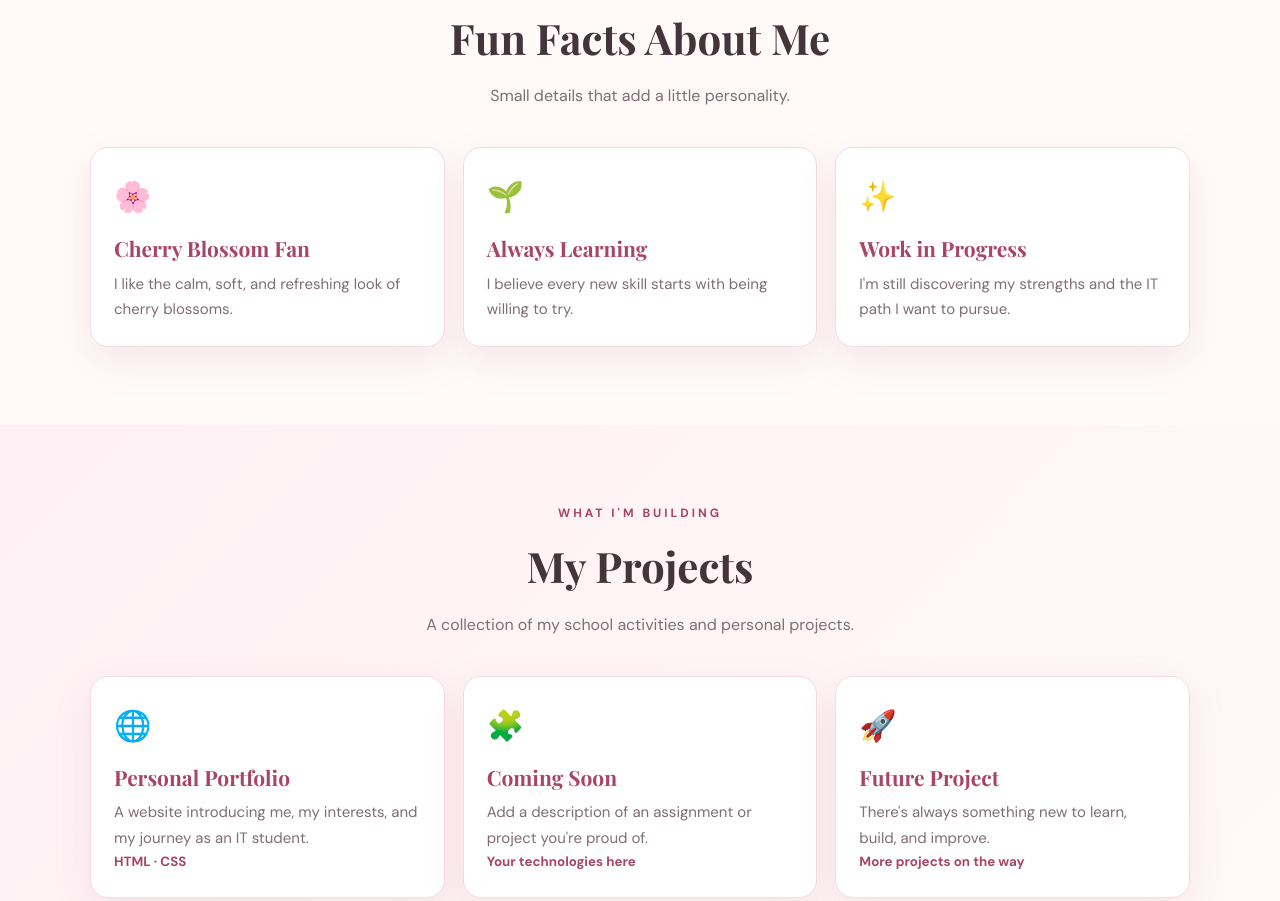
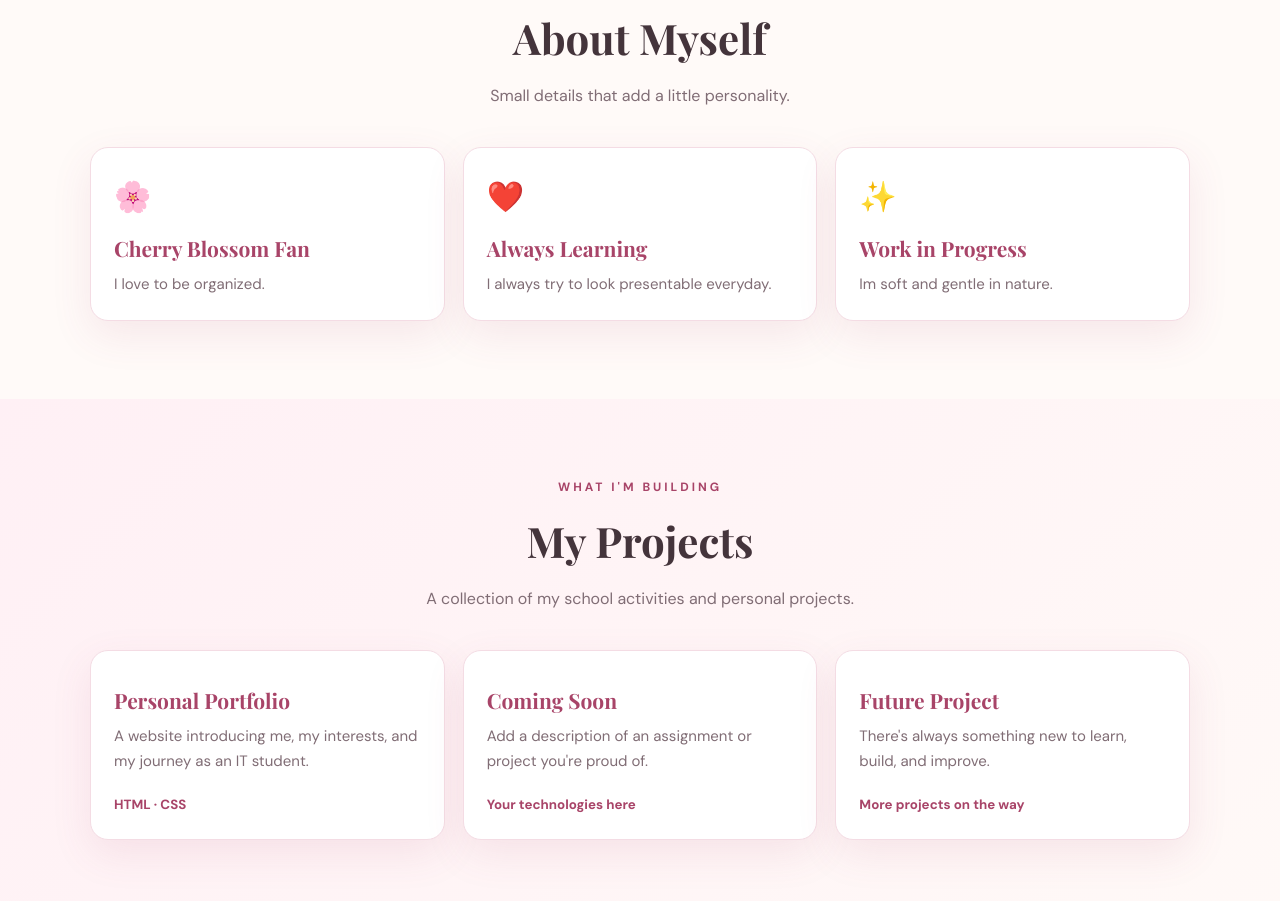
Before and after one commit to mrktng4/Samminess, a plain HTML site: page index.html in a window 1280 px wide. Shown: the part 2017-2918 px from the top of the page. Drawn offline with nearby package versions, Linux system fonts and the light colour scheme.

Commit message:
Update index.html

```diff
--- a/index.html
+++ b/index.html
@@ -504,7 +504,7 @@ footer {
 
     <div class="section-heading">
         <div class="eyebrow">Beyond the classroom</div>
-        <h2>Fun Facts About Me</h2>
+        <h2>About Myself</h2>
         <p>Small details that add a little personality.</p>
     </div>
 
@@ -514,17 +514,15 @@ footer {
             <div class="emoji">🌸</div>
             <h3>Cherry Blossom Fan</h3>
             <p>
-                I like the calm, soft, and refreshing
-                look of cherry blossoms.
+                I love to be organized.
             </p>
         </article>
 
         <article class="mini-card">
-            <div class="emoji">🌱</div>
+            <div class="emoji">❤️</div>
             <h3>Always Learning</h3>
             <p>
-                I believe every new skill starts
-                with being willing to try.
+                I always try to look presentable everyday.
             </p>
         </article>
 
@@ -532,8 +530,7 @@ footer {
             <div class="emoji">✨</div>
             <h3>Work in Progress</h3>
             <p>
-                I'm still discovering my strengths
-                and the IT path I want to pursue.
+                Im soft and gentle in nature.
             </p>
         </article>
 
@@ -557,7 +554,7 @@ footer {
     <div class="project-grid">
 
         <article class="mini-card project-card">
-            <div class="emoji">🌐</div>
+            <div class="emoji"></div>
             <h3>Personal Portfolio</h3>
             <p>
                 A website introducing me, my interests,
@@ -567,7 +564,7 @@ footer {
         </article>
 
         <article class="mini-card project-card">
-            <div class="emoji">🧩</div>
+            <div class="emoji"></div>
             <h3>Coming Soon</h3>
             <p>
                 Add a description of an assignment
@@ -577,7 +574,7 @@ footer {
         </article>
 
         <article class="mini-card project-card">
-            <div class="emoji">🚀</div>
+            <div class="emoji"></div>
             <h3>Future Project</h3>
             <p>
                 There's always something new to
@@ -615,7 +612,7 @@ footer {
 
         <br>
 
-        <a href="mailto:your-email@example.com" class="button">
+        <a href="mailto:tingmb@students.nu-clark.edu.ph" class="button">
             Send me an email
         </a>
 
```
